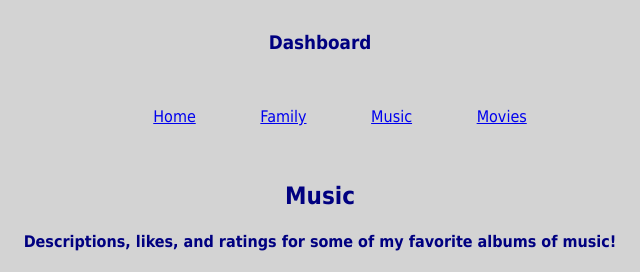
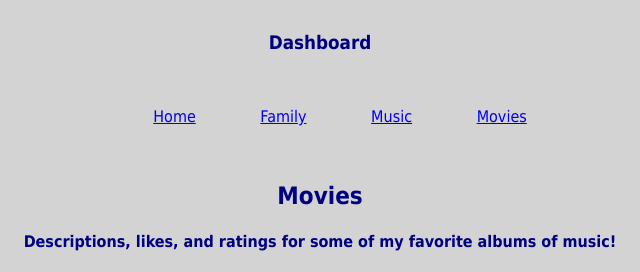
Before and after one commit to zkoenigs/zkoenigs, a plain HTML site: page KoenigsZachWebsite/movies.html in a window 1280 px wide. Shown: the top 272 px of the page, 320-960 px from the left. Drawn offline with Linux system fonts and the light colour scheme.

Commit message:
Update movies.html

```diff
--- a/KoenigsZachWebsite/movies.html
+++ b/KoenigsZachWebsite/movies.html
@@ -18,7 +18,7 @@
 		 			<li><a href="movies.html">Movies</a></li>
 		 		</ul>
 		 	</nav>
-		 	<h2> Music </h2>
+		 	<h2> Movies </h2>
 		 	<h4>Descriptions, likes, and ratings for some of my favorite albums of music!</h4>
 		 </header>
 		 	<main>
```
